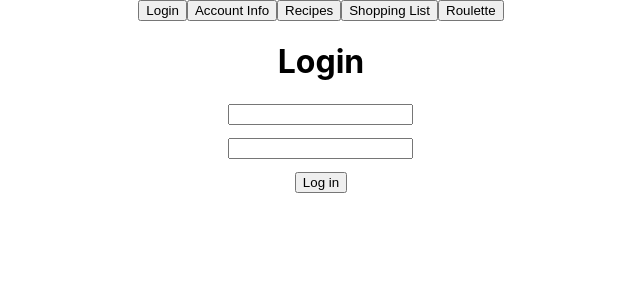
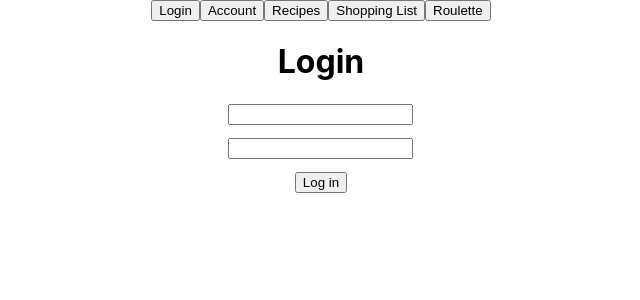
Before and after one commit to Mattp15/capstone-frontend, a React (Create React App) app: page /login in a window 1280 px wide. Shown: the top 300 px of the page, without its empty margins (319-959 px from the left). Built offline with nearby package versions, Linux system fonts and the light colour scheme; no server answers.

Commit message:
Got the navigation bar routing properly

```diff
--- a/src/App.js
+++ b/src/App.js
@@ -1,25 +1,29 @@
 import React, { useState, createContext, useEffect } from 'react'
 import './App.css'
 import { Landing } from './Components'
-import { Login, Register } from './Components/Forms/index'
-import { UserInfo, ShoppingList, RecipeChoose, RecipeIndex, RecipeShow, UsersRecipeList } from './Components/UserThings/index'
-import { NavContainer } from './Components/Navigation/index'
+import { Login, Register } from './Components/Forms'
+import { UserInfo, ShoppingList, Roulette, RecipeIndex, RecipeShow, UsersRecipeList } from './Components/UserThings'
+import { NavContainer } from './Components/Navigation'
 import Fetch from './Resources/Fetch'
 import { BrowserRouter as Router, Routes, Route } from 'react-router-dom'
 import Cookies from 'js-cookie'
 export const UserContext = createContext()
 const App = () => {
-  const [loggedUser, setLoggedUser] = useState('')
-  const [usersThings, setUsersThings] = useState(null)
-  const [usersList, setUsersList] = useState(null)
+  const [loggedUser, setLoggedUser] = useState()
+  const [usersThings, setUsersThings] = useState()
+  const [usersList, setUsersList] = useState()
   const [userCookie, setUserCookie] = useState()
-  const [shoppingList, setShoppingList] = useState(null)
+  const [shoppingList, setShoppingList] = useState()
+
+  useEffect(() => {
+    console.log(loggedUser)
+  }, [loggedUser])
 
   useEffect(() => {
     getUsersThings()
     getUsersList()
     // setUserCookie(Cookies.get(loggedUser))
-  }, [])
+  }, [loggedUser])
   const getUsersThings = async () => {
     const response = await Fetch('things/', 'GET', '')
     setUsersThings(response.data)
@@ -74,16 +78,16 @@ const App = () => {
   return (
     <div className='App'>
       <UserContext.Provider value={{ loggedUser, setLoggedUser, usersThings, setUsersThings, userCookie, setUserCookie, usersList, setUsersList, shoppingList }}>
-        <NavContainer />
         <Router>
           <Routes>
+            <Route path='/*' element={<NavContainer />} />
             <Route path='/' element={<Landing />} />
             <Route path='/login' element={<Login />} />
             <Route path='/register' element={<Register />} />
 
             <Route path='/user' element={<UserInfo />} />
             <Route path='/list' element={<ShoppingList />} />
-            <Route path='/roulette' element={<RecipeChoose />} />
+            <Route path='/roulette' element={<Roulette />} />
             <Route path='/user/list' element={<UsersRecipeList />} />
             <Route path='/recipes/*' element={<RecipeShow />} />
             <Route path='/user/list/shopping' element={<ShoppingList />} />
--- a/src/Components/Forms/Input.js
+++ b/src/Components/Forms/Input.js
@@ -1,6 +1,7 @@
 import React from 'react'
+import { NavLink } from 'react-router-dom'
 
-const Input = ({ type, value, onChange, name, inputStyle }) => {
+const Input = ({ type, value, onChange, name, inputStyle, link }) => {
   return (
     <label>
       <label htmlFor={name} style={style.hideLabel}>
--- a/src/Components/Forms/Login.js
+++ b/src/Components/Forms/Login.js
@@ -3,6 +3,8 @@ import React, { useState, useEffect, useContext } from 'react'
 import Input from './Input'
 import Fetch from '../../Resources/Fetch'
 import { UserContext } from '../../App'
+import { useLocation, NavLink } from 'react-router-dom'
+import { NavContainer } from '../Navigation'
 
 const Login = (props) => {
   const [user, setUser] = useState({
@@ -10,7 +12,7 @@ const Login = (props) => {
     password: '',
   })
   const [emailError, setEmailError] = useState(style.hidden)
-  const { setLoggedUser } = useContext(UserContext)
+  const { setLoggedUser, loggedUser } = useContext(UserContext)
   const handleChange = ({ target }) => {
     const { value, name } = target
     setUser((prev) => ({
@@ -29,7 +31,6 @@ const Login = (props) => {
         if (response.status === 200) {
           console.log(response.message)
           setLoggedUser(user.email)
-          window.location.href = 'http://localhost:3000/user'
         } else if (response.status === 404) {
           console.log(response.message)
         } else {
@@ -45,6 +46,7 @@ const Login = (props) => {
 
   return (
     <div style={style.container}>
+      <NavContainer />
       <h1>Login</h1>
       {/* <div style={style.container}> */}
       <form onSubmit={handleSubmit} style={style.formStyle}>
--- a/src/Components/Navigation/NavContainer.js
+++ b/src/Components/Navigation/NavContainer.js
@@ -1,83 +1,95 @@
-import React, { useContext, useInsertionEffect } from 'react'
+import React, { useContext, useEffect, useInsertionEffect } from 'react'
 import { Button } from '../Button/index'
 import { LogoutButton } from './index'
-import { Login } from '../Forms/index'
-import UserRecipeList from '../UserThings/UsersRecipeList'
 import { UserContext } from '../../App'
 import { style } from '../../Resources/Style'
 import Fetch from '../../Resources/Fetch'
+import { useLocation, NavLink } from 'react-router-dom'
+
 const URL = 'http://localhost:3000'
 
 const NavContainer = () => {
   const { loggedUser, setLoggedUser } = useContext(UserContext)
+  const location = useLocation()
+  const handleClick = (target) => {
+    console.log(location)
+    // switch (target) {
+    //   default:
+    //     break
+    //   case 'user':
+    //     window.location.href = URL + '/user'
+    //     break
+    //   case 'recipes':
+    //     window.location.href = URL + '/user/list'
+    //     break
+    //   case 'shopping':
+    //     window.location.href = URL + '/user/list/shopping'
+    //     break
+    //   case 'roulette':
+    //     window.location.href = URL + '/roulette'
+    //     break
+    //   case 'login':
+    //     window.location.href = URL + '/login'
+    // }
+  }
+  useEffect(() => {
+    console.log(loggedUser)
+  }, [loggedUser])
 
-  const handleClick = (target) => {
-    switch (target) {
-      default:
-        break
-      case 'user':
-        window.location.href = URL + '/user'
-        break
-      case 'recipes':
-        window.location.href = URL + '/user/list'
-        break
-      case 'shopping':
-        window.location.href = URL + '/user/list/shopping'
-        break
-      case 'roulette':
-        window.location.href = URL + '/roulette'
-        break
-      case 'login':
-        window.location.href = URL + '/login'
-    }
-  }
   const handleLogout = async () => {
     const response = await Fetch('user/logout', 'GET')
     if (response.status === 200) {
-      //redirect to landing page
       setLoggedUser('')
+      window.location.href = URL + '/'
     }
   }
   return (
     <div style={style.buttonContainer}>
       {loggedUser ? (
-        <Button style={style.navButton} value='Log Out' onClick={handleLogout} />
+        <Button
+          value={
+            <NavLink to='/' style={style.navButton}>
+              Logout
+            </NavLink>
+          }
+          onClick={handleLogout}
+        />
       ) : (
         <Button
-          style={style.navButton}
-          value='Login'
-          onClick={() => {
-            handleClick('login')
-          }}
+          value={
+            <NavLink to='/user' style={style.navButton}>
+              Login
+            </NavLink>
+          }
         />
       )}
       <Button
-        style={style.navButton}
-        value='Account Info'
-        onClick={() => {
-          handleClick('user')
-        }}
+        value={
+          <NavLink to='/user' style={style.navButton}>
+            Account
+          </NavLink>
+        }
       />
       <Button
-        style={style.navButton}
-        value='Recipes'
-        onClick={() => {
-          handleClick('recipes')
-        }}
+        value={
+          <NavLink to='/user/list' style={style.navButton}>
+            Recipes
+          </NavLink>
+        }
       />
       <Button
-        style={style.navButton}
-        value='Shopping List'
-        onClick={() => {
-          handleClick('shopping')
-        }}
+        value={
+          <NavLink to='/user/list/shopping' style={style.navButton}>
+            Shopping List
+          </NavLink>
+        }
       />
       <Button
-        style={style.navButton}
-        value='Roulette'
-        onClick={() => {
-          handleClick('roulette')
-        }}
+        value={
+          <NavLink to='/roulette' style={style.navButton}>
+            Roulette
+          </NavLink>
+        }
       />
     </div>
   )
--- a/src/Components/UserThings/RecipeIndex.js
+++ b/src/Components/UserThings/RecipeIndex.js
@@ -20,7 +20,6 @@ const RecipeIndex = () => {
     setThingsDisplay(usersThings)
   }, [usersThings])
   return (
-    // {userThings ? " " : " "}
     <div style={style.container}>
       {usersThings ? (
         <ul style={style.ul}>
--- a/src/Components/UserThings/RecipeChoose.js
+++ b/src/Components/UserThings/Roulette.js
@@ -3,10 +3,10 @@ import { UserContext } from '../../App'
 import Fetch from '../../Resources/Fetch'
 import { Button } from '../Button/index'
 import Cookies from 'js-cookie'
-import { NavLink } from 'react-router-dom'
 import { style } from '../../Resources/Style'
+import { NavContainer } from '../Navigation'
 
-const RecipeChoose = () => {
+const Roulette = () => {
   const [displayRecipe, setDisplayRecipe] = useState()
   const [recipeList, setRecipeList] = useState()
   const { usersThings, userCookie, setUserCookie, usersList } = useContext(UserContext)
@@ -104,6 +104,7 @@ const RecipeChoose = () => {
   }
   return (
     <div style={style.container}>
+      <NavContainer />
       <h1>Choose</h1>
       <Button
         value='Swing'
@@ -201,4 +202,4 @@ const RecipeChoose = () => {
   )
 }
 
-export default RecipeChoose
+export default Roulette
--- a/src/Components/UserThings/ShoppingList.js
+++ b/src/Components/UserThings/ShoppingList.js
@@ -1,8 +1,8 @@
 import React, { useContext, useEffect, useState } from 'react'
 import { UserContext } from '../../App'
-import Fetch from '../../Resources/Fetch'
 import { style } from '../../Resources/Style'
 import { List } from '../List/index'
+import { NavContainer } from '../Navigation'
 
 const ShoppingList = () => {
   const [dairy, setDairy] = useState()
@@ -12,7 +12,7 @@ const ShoppingList = () => {
   const [produce, setProduce] = useState()
   const [spice, setSpice] = useState()
   const [lineStyle, setLineStyle] = useState('li')
-  const { shoppingList, setShoppingList } = useContext(UserContext)
+  const { loggedUser, shoppingList, setShoppingList } = useContext(UserContext)
   useEffect(() => {
     if (shoppingList) {
       const dairyArray = []
@@ -74,12 +74,13 @@ const ShoppingList = () => {
   }
   return (
     <div style={style.container}>
+      <NavContainer />
       {dairy ? (
         <div style={style.container}>
           <h3>Dairy</h3>
           <ul style={style.ul}>
             {dairy.map((x, i) => {
-              return <List key={i} value={Math.ceil(x[0][1].amount) + ' --- ' + x[0][0]} />
+              return <List key={'dairy' + i} value={Math.ceil(x[0][1].amount) + ' --- ' + x[0][0]} />
             })}
           </ul>
         </div>
@@ -91,7 +92,11 @@ const ShoppingList = () => {
           <h3>Dry Goods</h3>
           <ul style={style.ul}>
             {dryGood.map((x, i) => {
-              return <List key={i} value={Math.ceil(x[0][1].amount) + ' --- ' + x[0][0]} />
+              return (
+                <div style={style.liContainer}>
+                  <List key={'dryGoods' + i} value={Math.ceil(x[0][1].amount) + ' --- ' + x[0][0]} />
+                </div>
+              )
             })}
           </ul>
         </div>
@@ -103,7 +108,7 @@ const ShoppingList = () => {
           <h3>Frozen</h3>
           <ul style={style.ul}>
             {frozen.map((x, i) => {
-              return <List key={i} value={Math.ceil(x[0][1].amount) + ' --- ' + x[0][0]} />
+              return <List key={'frozen' + i} value={Math.ceil(x[0][1].amount) + ' --- ' + x[0][0]} />
             })}
           </ul>
         </div>
@@ -115,7 +120,7 @@ const ShoppingList = () => {
           <h3>Meat</h3>
           <ul style={style.ul}>
             {meat.map((x, i) => {
-              return <List key={i} value={Math.ceil(x[0][1].amount) + ' --- ' + x[0][0]} />
+              return <List key={'meat' + i} value={Math.ceil(x[0][1].amount) + ' --- ' + x[0][0]} />
             })}
           </ul>
         </div>
@@ -127,7 +132,7 @@ const ShoppingList = () => {
           <h3>Produce</h3>
           <ul style={style.ul}>
             {produce.map((x, i) => {
-              return <List key={i} value={Math.ceil(x[0][1].amount) + ' --- ' + x[0][0]} />
+              return <List key={'produce' + i} value={Math.ceil(x[0][1].amount) + ' --- ' + x[0][0]} />
             })}
           </ul>
         </div>
@@ -139,7 +144,7 @@ const ShoppingList = () => {
           <h3>Spices</h3>
           <ul style={style.ul}>
             {spice.map((x, i) => {
-              return <List key={i} value={Math.ceil(x[0][1].amount) + ' --- ' + x[0][0]} />
+              return <List key={'spices' + i} value={Math.ceil(x[0][1].amount) + ' --- ' + x[0][0]} />
             })}
           </ul>
         </div>
--- a/src/Components/UserThings/UserInfo.js
+++ b/src/Components/UserThings/UserInfo.js
@@ -4,19 +4,26 @@ import Fetch from '../../Resources/Fetch'
 import { Button } from '../Button/index'
 import { RecipeIndex } from './index'
 import { style } from '../../Resources/Style'
+import { useLocation } from 'react-router-dom'
+import { NavContainer } from '../Navigation/index'
 
 //This will be for the user to update their account information (consider added a (forgot password) feature)
 const UserInfo = () => {
   const { loggedUser, setLoggedUser, usersThings, setUsersThings } = useContext(UserContext)
   const [favorites, setFavorites] = useState()
   const [dislikes, setDislikes] = useState()
+  const location = useLocation()
 
   const handleClick = () => {
     //prolly use a Nav tag to change to a page for chnaging email/password require correct password to change password
+
+    console.log(location)
+    console.log(loggedUser)
   }
 
   return (
     <div style={style.container}>
+      <NavContainer />
       <h1>User Info</h1>
       {loggedUser ? <p>{loggedUser}</p> : ''}
       <Button value='update email' onClick={handleClick} />
--- a/src/Components/UserThings/UsersRecipeList.js
+++ b/src/Components/UserThings/UsersRecipeList.js
@@ -3,6 +3,7 @@ import { UserContext } from '../../App'
 import { Button } from '../Button/index'
 import Fetch from '../../Resources/Fetch.js'
 import { style } from '../../Resources/Style'
+import { NavContainer } from '../Navigation'
 
 const UsersRecipeList = () => {
   //Getting User index next to do figure out to organize it for the view
@@ -27,8 +28,8 @@ const UsersRecipeList = () => {
   }
   return (
     <div style={style.container}>
+      <NavContainer />
       <h1>Users recipes List</h1>
-      {/* <Button value='Get list' onClick={handleClick} /> */}
       {usersList ? (
         <ul style={style.ul}>
           {usersList.map((recipe, index) => {
--- a/src/Components/UserThings/index.js
+++ b/src/Components/UserThings/index.js
@@ -1,6 +1,6 @@
 export { default as UserInfo } from './UserInfo'
 export { default as ShoppingList } from './ShoppingList'
-export { default as RecipeChoose } from './RecipeChoose'
+export { default as Roulette } from './Roulette'
 export { default as RecipeIndex } from './RecipeIndex'
 export { default as RecipeShow } from './RecipeShow'
 export { default as UsersRecipeList } from './UsersRecipeList'
--- a/src/Resources/Style.js
+++ b/src/Resources/Style.js
@@ -19,8 +19,19 @@ export const style = {
   },
   li: {
     lineHeight: '2rem',
+    marginRight: 'auto',
   },
-  navButton: {},
+  liContainer: {
+    border: '1px solid red',
+    borderRadius: '20px',
+    margin: '1vw',
+    width: '80vw',
+  },
+  navButton: {
+    color: 'black',
+    textDecoration: 'none',
+  },
+
   ol: {
     display: 'flex',
     flexDirection: 'column',
```
